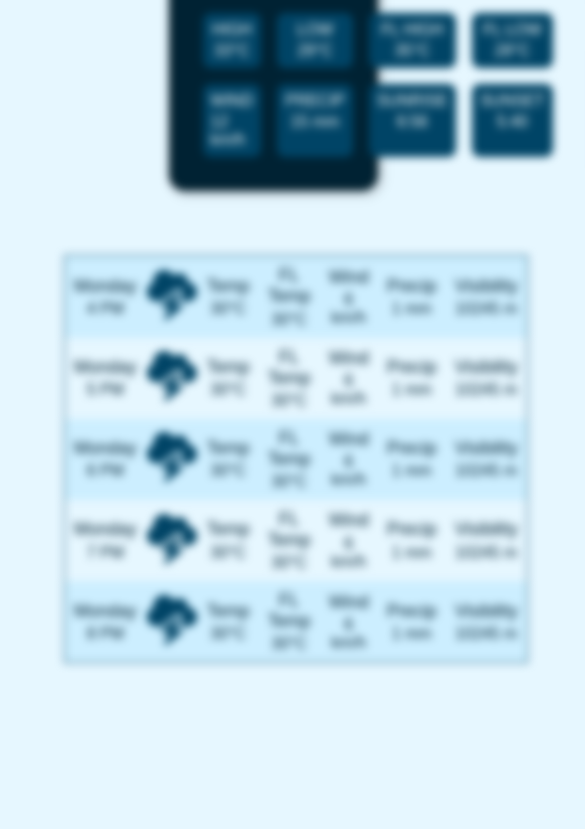
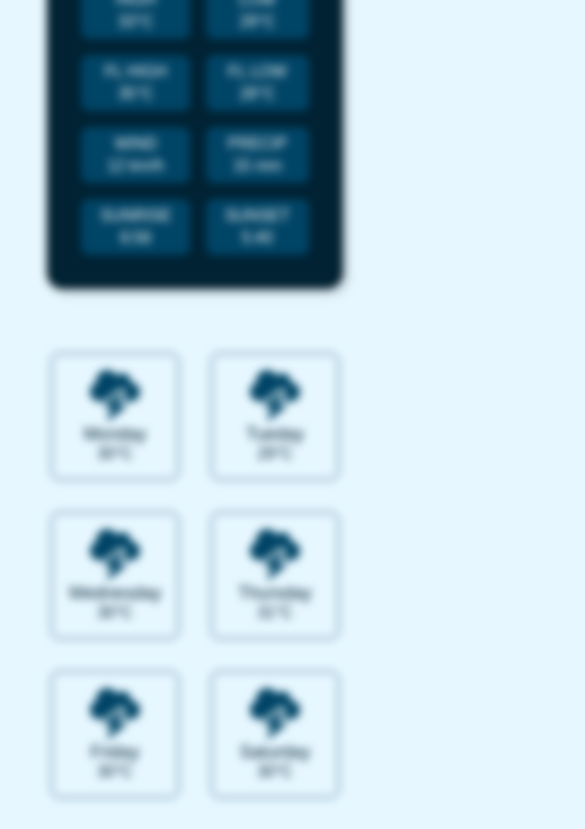
Before and after one commit to HamzaAbouJaib/Weather-App-JS, a website built with Vite: page index.html in a window 390 px wide. Shown: the part 201-1030 px from the top of the page, 585 px wide, since content can reach past the window. Before the commit the page ends 928 px from the top, so only its background shows below. Built offline with nearby package versions, Linux system fonts and the light colour scheme; no server answers.

Commit message:
Added responsiveness to the application

```diff
--- a/style.css
+++ b/style.css
@@ -20,10 +20,11 @@ body {
 .top-container {
   display: grid;
   grid-template-columns: 1fr 1fr;
+  align-items: center;
 }
 
 .top-container > section {
-  width: 50%;
+  /* width: 50%; */
   justify-self: center;
 }
 
@@ -68,10 +69,7 @@ body {
 }
 
 .info-group {
-  display: flex;
-  flex-direction: column;
-  align-items: center;
-  gap: 0.2rem;
+  text-align: center;
   background-color: hsl(200, 100%, 20%);
   padding: 0.5rem;
   border-radius: 0.5rem;
@@ -79,6 +77,7 @@ body {
 
 .label {
   text-transform: uppercase;
+  margin-bottom: 0.25rem;
 }
 
 .next-days {
@@ -86,7 +85,7 @@ body {
   grid-template-columns: repeat(3, 1fr);
   grid-template-rows: repeat(2, 1fr);
   align-items: center;
-  column-gap: 2rem;
+  gap: 2rem;
 }
 
 .day-info {
@@ -112,14 +111,14 @@ body {
   text-align: center;
   border-spacing: 0;
   margin: 4rem auto 0;
-  border: 1px solid hsl(200, 100%, 20%)
+  border: 1px solid hsl(200, 100%, 20%);
 }
 
 .hour-info {
   background-color: hsl(200, 100%, 90%);
 }
 
-.hour-info:nth-child(2n){
+.hour-info:nth-child(2n) {
   background-color: transparent;
 }
 
@@ -130,3 +129,49 @@ body {
 .hour-info .day-info-date {
   font-size: 1.1rem;
 }
+
+@media screen and (max-width: 1800px) {
+  .current-bottom {
+    grid-template-rows: repeat(3, auto);
+    grid-template-columns: repeat(3, auto);
+  }
+}
+
+@media screen and (max-width: 1540px) {
+  .current-bottom {
+    grid-template-rows: repeat(4, auto);
+    grid-template-columns: repeat(2, auto);
+  }
+  .large {
+    width: 70px;
+    height: 70px;
+  }
+}
+
+@media screen and (max-width: 1100px) {
+  .top-container {
+    display: flex;
+    flex-direction: column;
+    justify-content: center;
+    gap: 4rem;
+  }
+}
+
+@media screen and (max-width: 650px) {
+  .next-days {
+    grid-template-columns: repeat(2, 1fr);
+    grid-template-rows: repeat(3, 1fr);
+    gap: 2rem;
+  }
+
+  .hour-info {
+    display: grid;
+    grid-template-columns: repeat(3, 1fr);
+    grid-template-rows: repeat(2, 1fr);
+    padding: 0.5rem;
+  }
+
+  .hour-info > :last-child {
+    display: none;
+  }
+}
```
Also changed, not shown: index.html (+0 -1 lines).
